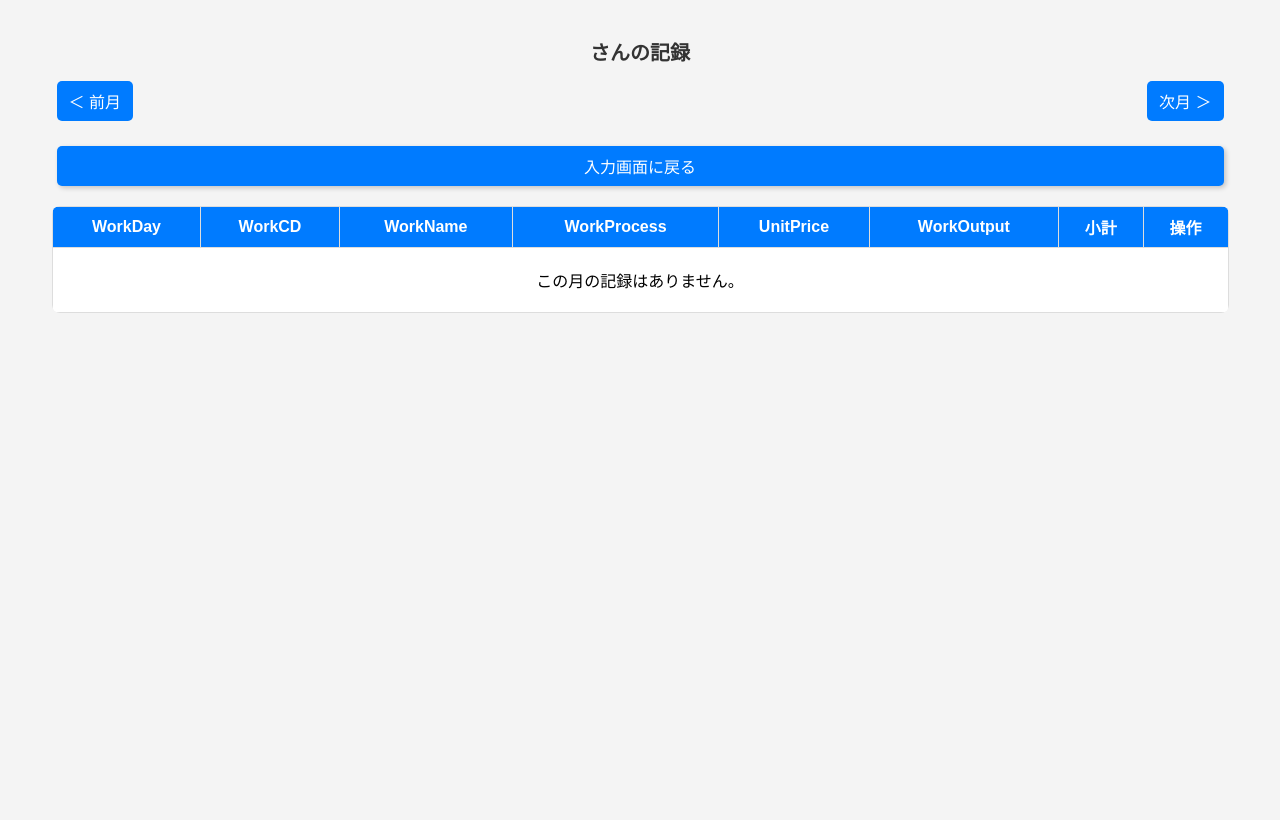
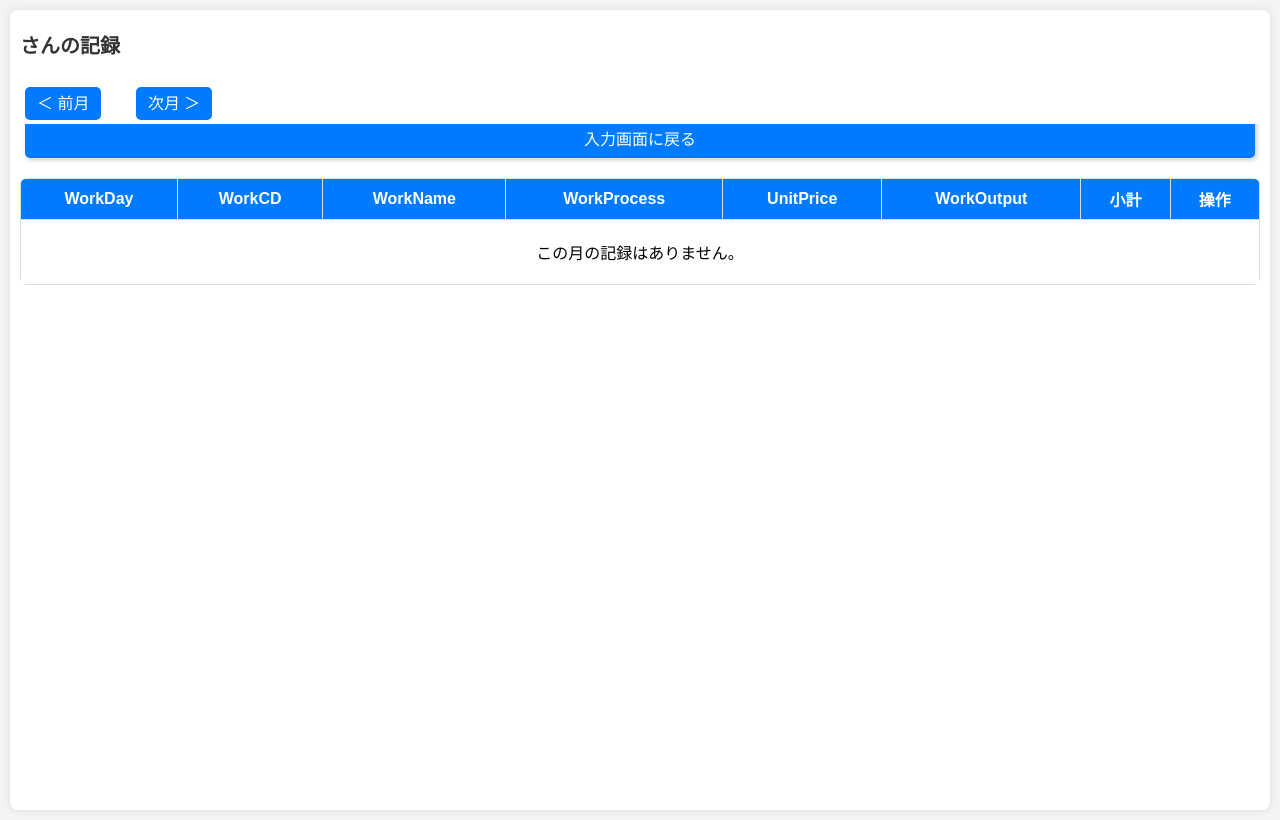
Before and after one commit to masanorimiyamoto-cloud/skyandsea, a Flask app: template templates/records.html in a window 1280 px wide. Run offline with Flask 3, Linux system fonts and the light colour scheme; the template is opened without the code that fills it, so the values that code supplies are empty.

Commit message:
navi deep

```diff
--- a/templates/records.html
+++ b/templates/records.html
@@ -23,13 +23,27 @@
         }
 
         .container {
-        display: flex;
-        flex-direction: column;
-        height: 100vh;       /* ビューポートの高さに合わせる */
-        padding: 10px;
-        box-sizing: border-box;
+            max-width: 100%;
+            margin: auto;
+            padding: 10px;
+            background: white;
+            border-radius: 8px;
+            box-shadow: 0px 0px 10px rgba(0, 0, 0, 0.1);
+            text-align: left;
+            height: 100vh; /* ビューポート全体の高さを使用 */
+            display: flex;
+            flex-direction: column;
+            overflow: hidden; /* 内部要素のはみ出しを制御 */
         }
-
+        /* タイトル固定用 */
+        h2 {
+            position: sticky;
+            top: 0;
+            background: white;
+            z-index: 3;
+            padding: 10px 0;
+            margin: 0;
+        }
         table {
             width: 100%;
             border-collapse: collapse;
@@ -62,13 +76,13 @@
             opacity: 0.7;
         }
 
-        /* ナビゲーションコントロール */
+        /* ナビゲーションコントロール固定 */
         .navigation-controls {
-            display: flex;
-            justify-content: space-between; /* PCでは左右に配置 */
-            align-items: center;
-            margin-bottom: 15px;
-            flex-wrap: wrap; /* 必要に応じて折り返し */
+            position: sticky;
+            top: 60px; /* h2の高さ分下げる */
+            background: white;
+            z-index: 1;
+            padding: 10px 0;
         }
         .nav-button {
             background-color: #007bff;
```
